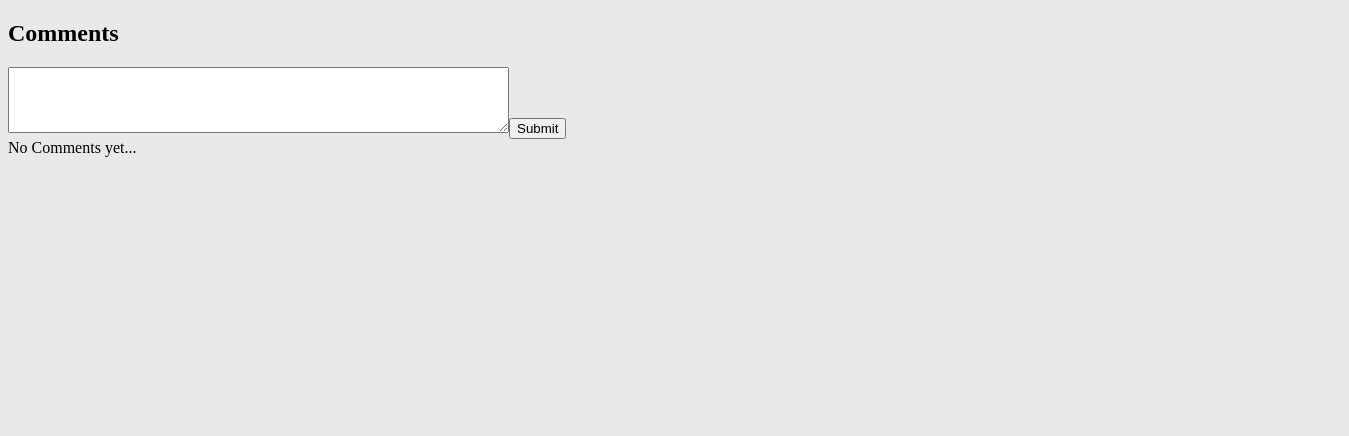
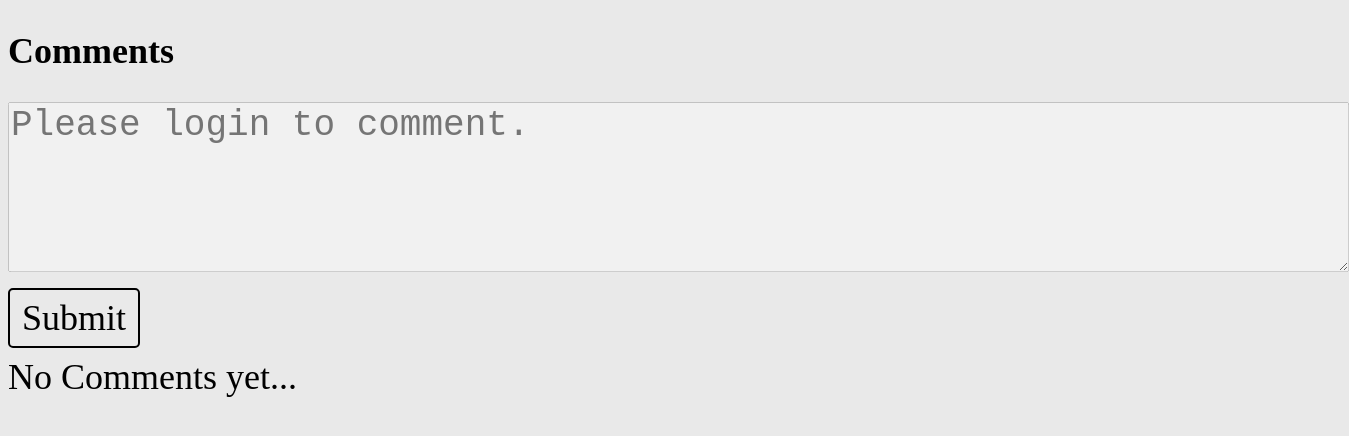
Before and after one commit to JDNafz/nextjs-blog, a Next.js app: page /blog/1/comment in a window 1280 px wide. Shown: the top 436 px of the page, 1349 px wide, since content can reach past the window. Built offline with nearby package versions, Linux system fonts and the light colour scheme; data requests are answered from the project's data file.

Commit message:
added login validation for submitting comments

```diff
--- a/db.json
+++ b/db.json
@@ -20,6 +20,12 @@
     }
   ],
   "users": [
+    {
+      "id": "8c6d",
+      "email": "nafziger10@gmail.com",
+      "password": "jdnaf",
+      "name": "JD"
+    }
   ],
   "comments": [
     {
@@ -63,6 +69,22 @@
       "content": "That scarf flip? Cinematic. Anthony could never compete with that kind of exit.",
       "timestamp": "2025-06-26T10:37:00Z",
       "userId": "ae34"
+    },
+    {
+      "id": "bdda",
+      "slug": "texts-from-anthony",
+      "userId": "anonymous",
+      "author": "anonymous",
+      "content": "Hiii",
+      "timestamp": "2025-06-27T05:52:04.247Z"
+    },
+    {
+      "id": "fa08",
+      "slug": "weekend-with-david",
+      "userId": "8c6d",
+      "author": "JD",
+      "content": "wassup",
+      "timestamp": "2025-06-27T06:11:39.955Z"
     }
   ]
 }
--- a/src/pages/blog/[slug]/comment.tsx
+++ b/src/pages/blog/[slug]/comment.tsx
@@ -47,7 +47,15 @@ const Comment: React.FC<CommentProps> = ({ slug }) => {
     <div>
       <h2>Comments</h2>
       <form onSubmit={handleSubmit}>
-        <textarea rows={4} cols={60} onChange={(e) => setNewComment(e.target.value)}></textarea>
+        {loggedInUser && `Logged in as ${loggedInUser?.name}`}
+
+        <textarea
+          disabled={ loggedInUser ? false: true}
+					placeholder={ loggedInUser ? "" : "Please login to comment."}
+          rows={4}
+          cols={60}
+          onChange={(e) => setNewComment(e.target.value)}
+        ></textarea>
         <button>Submit</button>
       </form>
       {comments.length === 0 ? (
--- a/src/pages/blog/[slug]/index.tsx
+++ b/src/pages/blog/[slug]/index.tsx
@@ -1,6 +1,7 @@
 import { Post } from "@/lib/interfaces/PostInterface";
 import { GetStaticPaths, GetStaticProps } from "next";
 import Comment from "./comment";
+import Link from "next/link";
 
 interface BlogPostProps {
   post: Post;
@@ -30,8 +31,8 @@ export const getStaticProps: GetStaticProps<BlogPostProps> = async ({ params })
 const BlogPost = ({ post }: BlogPostProps) => {
   return (
     <div>
-      <h1>Slug Page</h1>
-      <h3>{post.title}</h3>
+      <h2>{post.title}</h2>
+      <Link href={"/blog"}>Back to Blog</Link>
       <p>{post.body}</p>
       <ul className="comments-list">
         <Comment slug={post.slug} />
--- a/src/styles/globals.css
+++ b/src/styles/globals.css
@@ -2,9 +2,28 @@
 :root {
   --background: #e9e9e9;
   --foreground: #171717;
+}
+* {
+	font-size: 1.5rem;
 }
 
 body {
 	background-color: var(--background);
   max-width: 100vw;
 }
+
+.loggedIn {
+	margin: 2rem;
+}
+.loggedIn > * {
+	margin: .75rem;
+}
+
+button {
+	all: unset;
+	cursor: pointer;
+	border-radius: 5px;
+	border: 2px solid rgb(0, 0, 0);
+	padding: .3rem .5rem;
+	margin: .3rem 0;
+}
```
Also changed, not shown: src/components/Login.tsx (+14 -6 lines), src/pages/index.tsx (+2 -17 lines).
